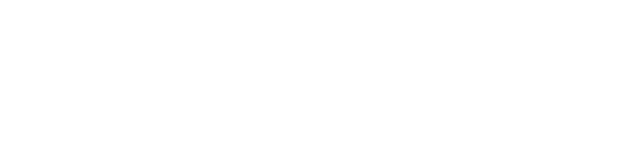
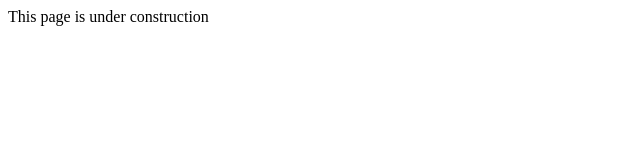
Before and after one commit to nitish231191/nitish231191.github.io, a plain HTML site: page index.html in a window 1280 px wide. Shown: the whole page, without its empty margins (0-640 px from the left). Drawn offline with Linux system fonts and the light colour scheme.

Commit message:
Update index.html

```diff
--- a/index.html
+++ b/index.html
@@ -6,7 +6,7 @@
 </head>
 
 <body>
-  <align name ="center"his page is under construction/>
+  This page is under construction
 </body>
 
 </html>
```
